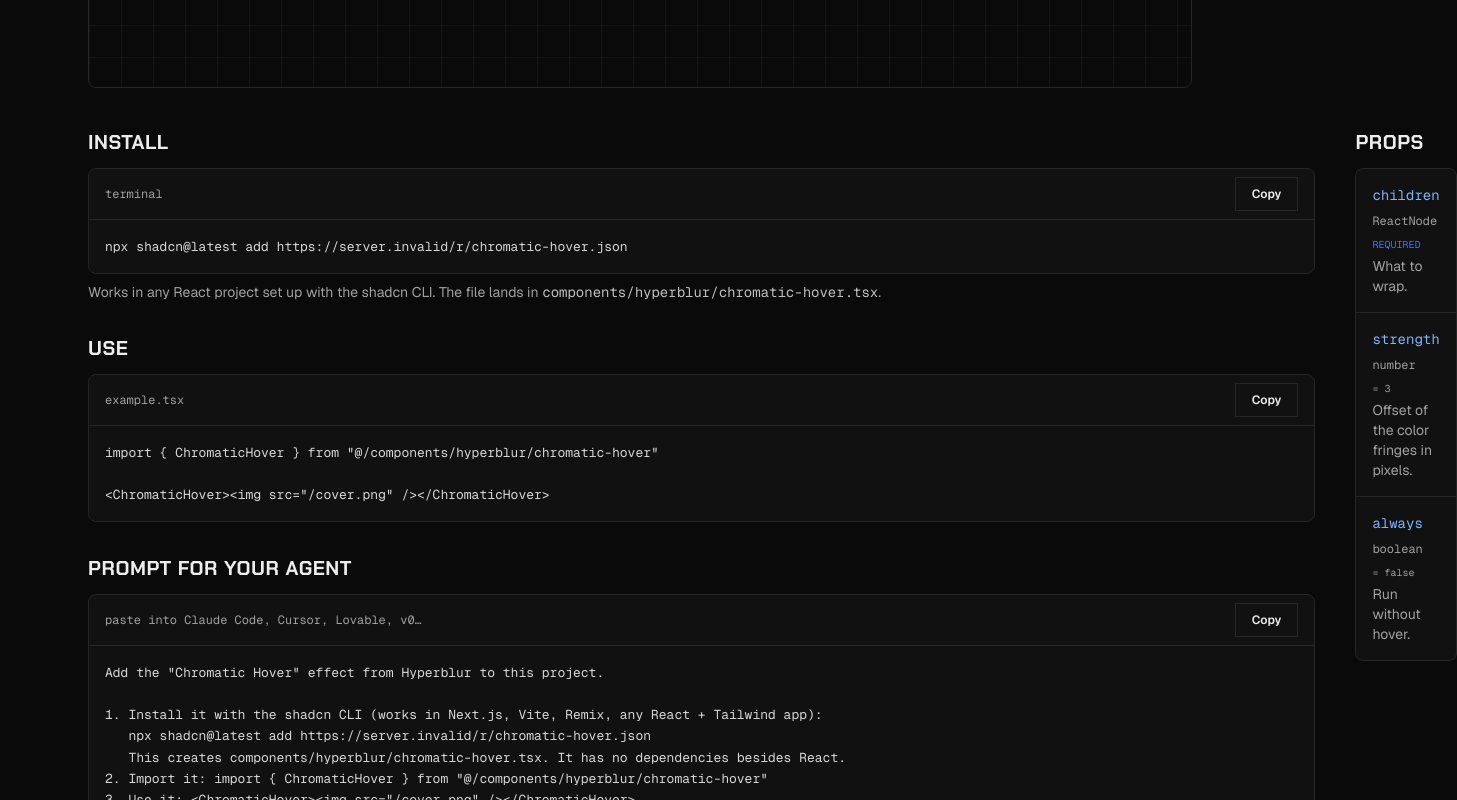
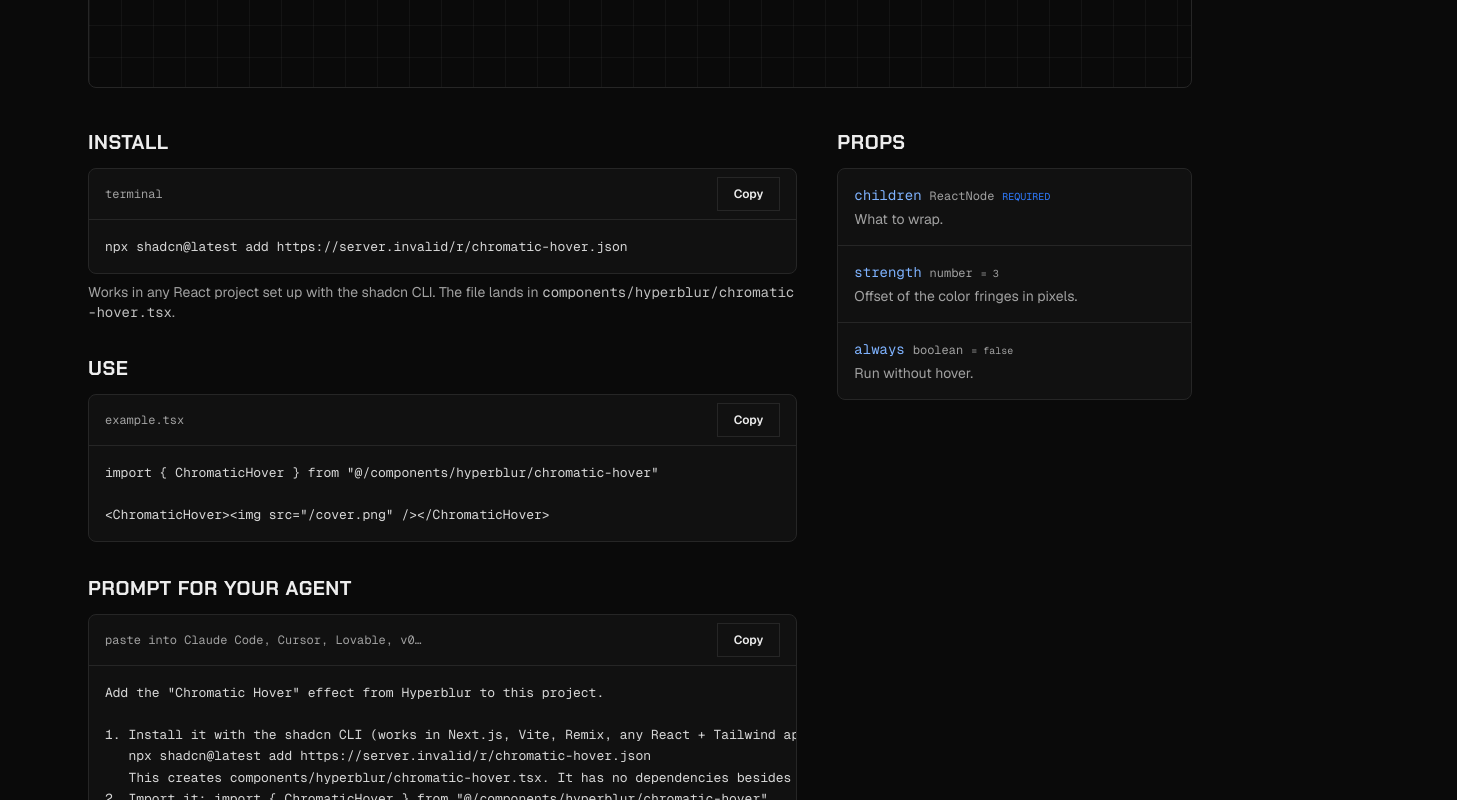
Before and after one commit to Hyperblur/Hyperblur, a Next.js app in the folder web/: page /effects/chromatic-hover in a window 1280 px wide. Shown: the part 500-1300 px from the top of the page, 1457 px wide, since content can reach past the window. Built offline with nearby package versions, Linux system fonts and the light colour scheme; no server answers.

Commit message:
Keep long commands inside the viewport on narrow screens

```diff
--- a/web/src/app/effects/[slug]/page.tsx
+++ b/web/src/app/effects/[slug]/page.tsx
@@ -29,7 +29,7 @@ function readSource(slug: string): string {
 
 export default function EffectPage({ params }: PageProps<"/effects/[slug]">) {
   return (
-    <article className="mx-auto max-w-6xl px-4 py-12 sm:px-6">
+    <article className="mx-auto min-w-0 max-w-6xl px-4 py-12 sm:px-6">
       <Suspense fallback={<Skeleton />}>
         <EffectContent params={params} />
       </Suspense>
@@ -87,13 +87,13 @@ async function EffectContent({ params }: { params: Params }) {
       </section>
 
       <div className="mt-10 grid gap-10 lg:grid-cols-[2fr_1fr]">
-        <div className="space-y-8">
+        <div className="min-w-0 space-y-8">
           <section>
             <h2 className="mb-3 font-display text-xl font-bold uppercase tracking-wide">Install</h2>
             <CodeBlock code={install} title="terminal" />
             <p className="mt-2 text-sm text-muted">
               Works in any React project set up with the shadcn CLI. The file lands in{" "}
-              <code className="font-mono text-ink/80">components/hyperblur/{meta.slug}.tsx</code>.
+              <code className="break-all font-mono text-ink/80">components/hyperblur/{meta.slug}.tsx</code>.
             </p>
           </section>
 
@@ -113,7 +113,7 @@ async function EffectContent({ params }: { params: Params }) {
           </section>
         </div>
 
-        <aside>
+        <aside className="min-w-0">
           <h2 className="mb-3 font-display text-xl font-bold uppercase tracking-wide">Props</h2>
           <dl className="divide-y divide-line rounded-lg border border-line bg-surface">
             {meta.props.map((p) => (
--- a/web/src/app/page.tsx
+++ b/web/src/app/page.tsx
@@ -85,7 +85,7 @@ export default function Home() {
               <div>
                 <h3 className="font-semibold">shadcn registry</h3>
                 <p className="text-sm text-muted">
-                  <code className="font-mono text-ink/80">npx shadcn@latest add https://hyperblur.dev/r/glitch-text.json</code>{" "}
+                  <code className="break-all font-mono text-ink/80">npx shadcn@latest add https://hyperblur.dev/r/glitch-text.json</code>{" "}
                   drops the component straight into your project, deps included.
                 </p>
               </div>
@@ -105,7 +105,7 @@ export default function Home() {
               <div>
                 <h3 className="font-semibold">MCP server and Claude Code plugin</h3>
                 <p className="text-sm text-muted">
-                  <code className="font-mono text-ink/80">claude plugin install hyperblur --marketplace Hyperblur/Hyperblur</code>{" "}
+                  <code className="break-all font-mono text-ink/80">claude plugin install hyperblur --marketplace Hyperblur/Hyperblur</code>{" "}
                   gives Claude Code the catalog as tools. Any MCP client can run{" "}
                   <code className="font-mono text-ink/80">npx -y @hyperblur/mcp</code>.
                 </p>
--- a/web/src/components/site/code-block.tsx
+++ b/web/src/components/site/code-block.tsx
@@ -15,7 +15,7 @@ export function CodeBlock({ code, title, collapsible = false }: CodeBlockProps)
   );
 
   return (
-    <div className="overflow-hidden rounded-lg border border-line bg-surface">
+    <div className="min-w-0 max-w-full overflow-hidden rounded-lg border border-line bg-surface">
       <div className="flex items-center justify-between border-b border-line px-4 py-2">
         <span className="font-mono text-xs text-muted">{title}</span>
         <CopyButton value={code} label="Copy" className="px-3 py-1 text-xs" />
--- a/web/src/components/site/site-header.tsx
+++ b/web/src/components/site/site-header.tsx
@@ -19,7 +19,7 @@ export function SiteHeader() {
           <Link href="/#effects" className="hover:text-ink">
             Effects
           </Link>
-          <Link href="/#agents" className="hover:text-ink">
+          <Link href="/#agents" className="hidden hover:text-ink sm:inline">
             For agents
           </Link>
           <a
```
